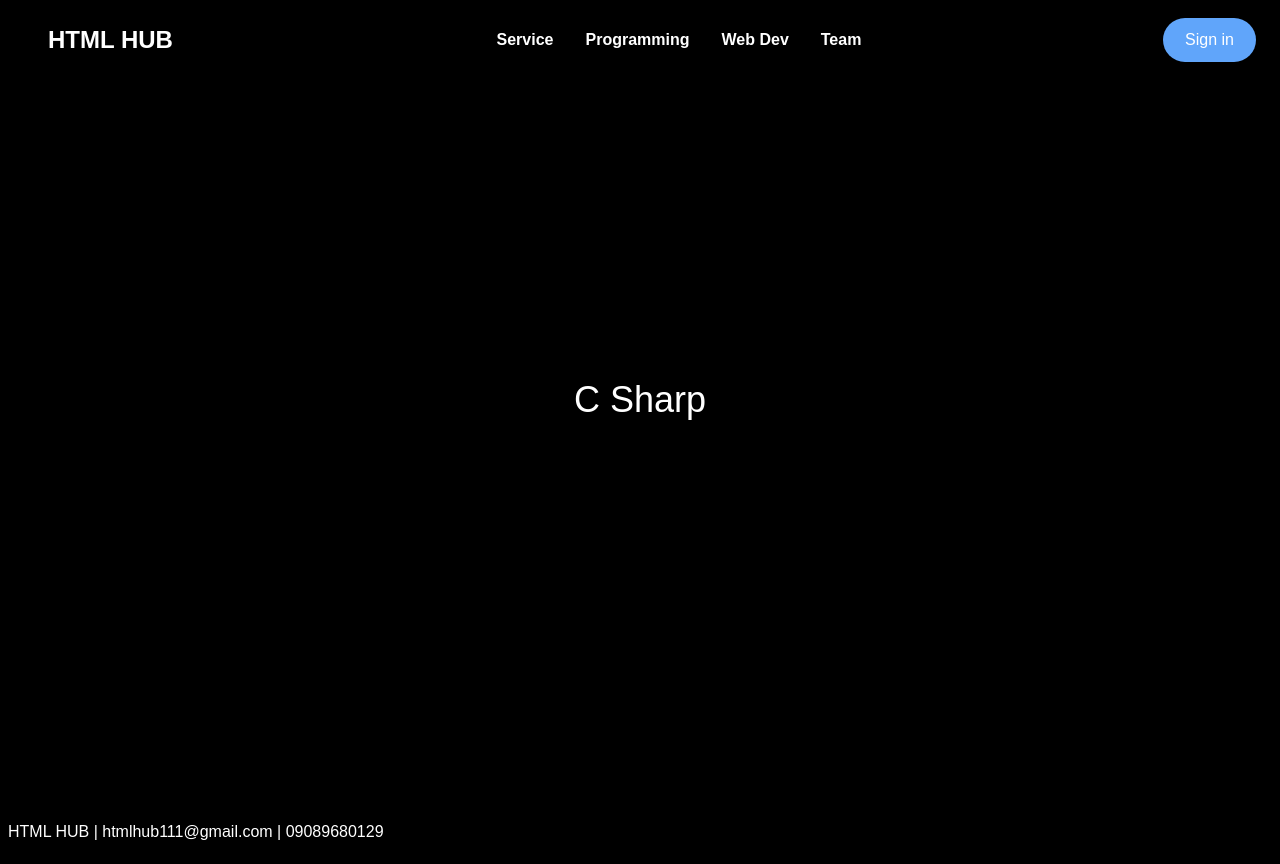
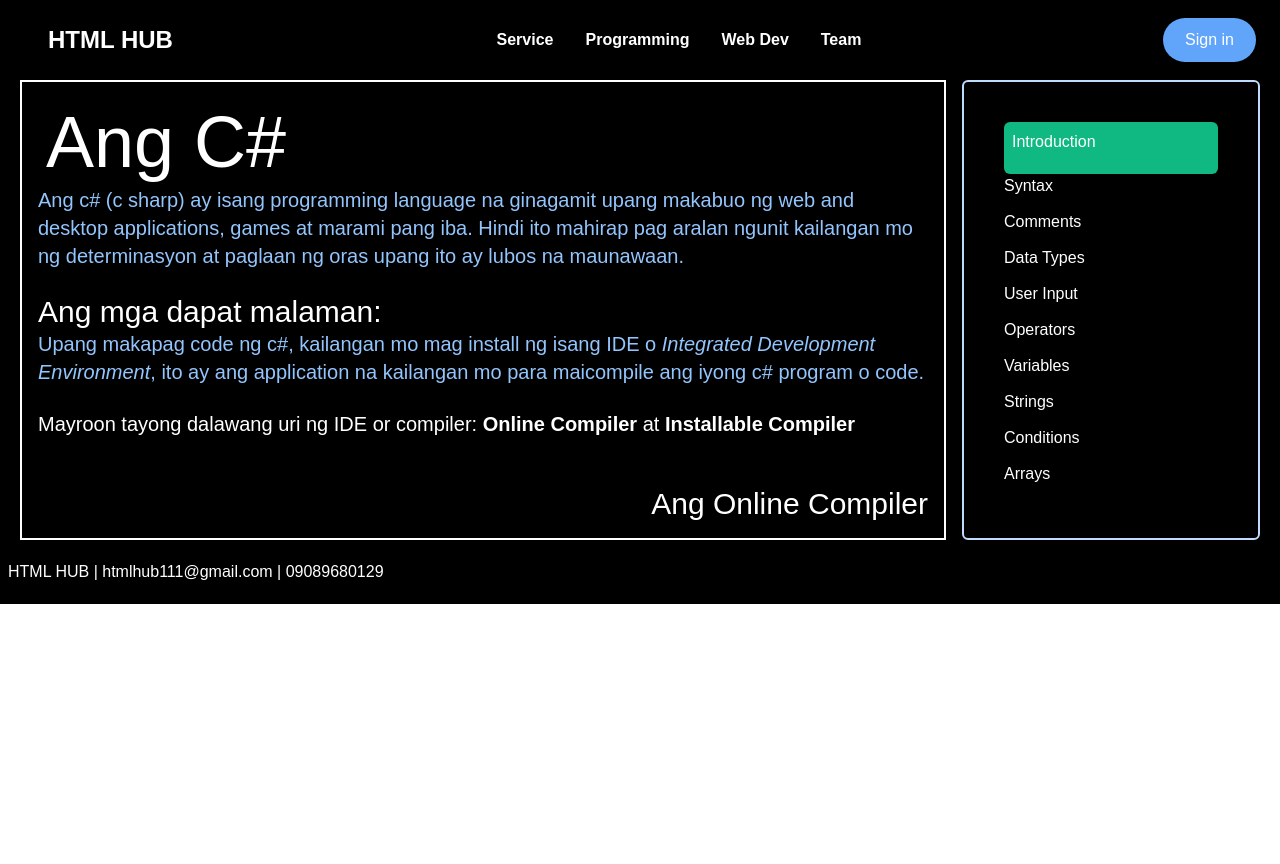
Before and after one commit to JDMALOLES109/html-hub-v2, a React (Create React App) app: page /csharp in a window 1280 px wide. After the commit the page ends 800 px from the top, so only its background shows below. Built offline with nearby package versions, Linux system fonts and the light colour scheme.

Commit message:
update dec 22

```diff
--- a/src/components/Team.js
+++ b/src/components/Team.js
@@ -3,6 +3,7 @@ import prof from '../images/prof.jpg'
 import profE from '../images/emman.jpg'
 import profS from '../images/steph.jpg'
 import profF from '../images/fatima.jpg'
+import profJ from '../images/jen.jpg'
 import Aos from 'aos'
 import 'aos/dist/aos.css'
 
@@ -53,6 +54,17 @@ const Team = () => {
                 <div>
                 <div className='text-center' data-aos='fade-up'>
                 <div className='flex justify-center'>
+                <img src={profJ} alt='jen'  className='xl:w-10/12 lg:w-10/12 md:w-10/12 sm:w-5/12 w-5/12 rounded-md'/>
+                </div>
+                <h1 className='xl:text-3xl lg:text-2xl md:text-xl sm:text-3xl text-3xl dark:text-white'>Jennilyn Paloga</h1>
+                <p className='text-blue-600 dark:text-blue-300'>Developer</p>
+                </div>
+                </div>
+
+
+                <div>
+                <div className='text-center' data-aos='fade-up'>
+                <div className='flex justify-center'>
                 <img src={profS} alt='Steph'  className='xl:w-10/12 lg:w-10/12 md:w-10/12 sm:w-5/12 w-5/12 rounded-md'/>
                 </div>
                 <h1 className='xl:text-3xl lg:text-2xl md:text-xl sm:text-3xl text-3xl dark:text-white'>Stephen Jovilliar</h1>
--- a/src/components/pages/cSharp.js
+++ b/src/components/pages/cSharp.js
@@ -3,12 +3,40 @@ import React from 'react'
 const cSharp = () => {
     return (
         <>
-           <div className='bg-black h-screen grid grid-cols-1 -mt-20'>
-                <div className='flex justify-center items-center'>
-                    <h1 className='text-white text-4xl'>
-                        C Sharp
-                    </h1>
-                </div>
+           <div className='bg-black h-auto grid grid-cols-1 -mt-20 px-5'>
+
+                <div className='grid xl:grid-cols-4 lg:grid-cols-4 md:grid-rows-1 sm:grid-rows-1 grid-rows-1 gap-4 mt-20'>
+                        <div className='xl:col-span-3 lg:col-span-3 text-white border-white border-2'>
+                        <div className='flex justify-center items-center'>
+                        <div className='col col-rows-2 p-4'>
+                        <h1 className='text-7xl m-2'>Ang C#</h1>
+                        <p className='text-xl text-blue-300'>Ang c# (c sharp) ay isang programming language na ginagamit upang makabuo ng web and desktop applications, games at marami pang iba. Hindi ito mahirap
+                            pag aralan ngunit kailangan mo ng determinasyon at paglaan ng oras upang ito ay lubos na maunawaan.</p>
+                        <br/>
+                        <h2 className='text-3xl'>Ang mga dapat malaman:</h2>
+                        <p className='text-xl text-blue-300'>Upang makapag code ng c#, kailangan mo mag install ng isang IDE o
+                            <i> Integrated Development Environment</i>, ito ay ang application na kailangan mo para maicompile ang iyong c# program o code.</p>
+                            <br/>
+                            <p className='text-xl'>Mayroon tayong dalawang uri ng IDE or compiler: <strong>Online Compiler</strong> at <strong>Installable Compiler</strong></p>
+                            <div className='grid grid-cols-1 my-6'></div>
+                        <h2 className='text-3xl text-right'>Ang Online Compiler</h2>
+                        </div>
+                        </div>
+                        </div>
+
+                        <div className='grid grid-rows-10 border-2 border-blue-200 rounded-md p-10 text-white text-md'>
+                        <a href='' className='bg-green-500 p-2 rounded-md'>Introduction</a>
+                        <a href=''>Syntax</a>
+                        <a href=''>Comments</a>
+                        <a href=''>Data Types</a>
+                        <a href=''>User Input</a>
+                        <a href=''>Operators</a>
+                        <a href=''>Variables</a>
+                        <a href=''>Strings</a>
+                        <a href=''>Conditions</a>
+                        <a href=''>Arrays</a>
+                    </div>
+                    </div>
             </div>
         </>
     )
```
Also changed, not shown: src/images/jd.jpg (added), src/images/jen.jpg (added).
